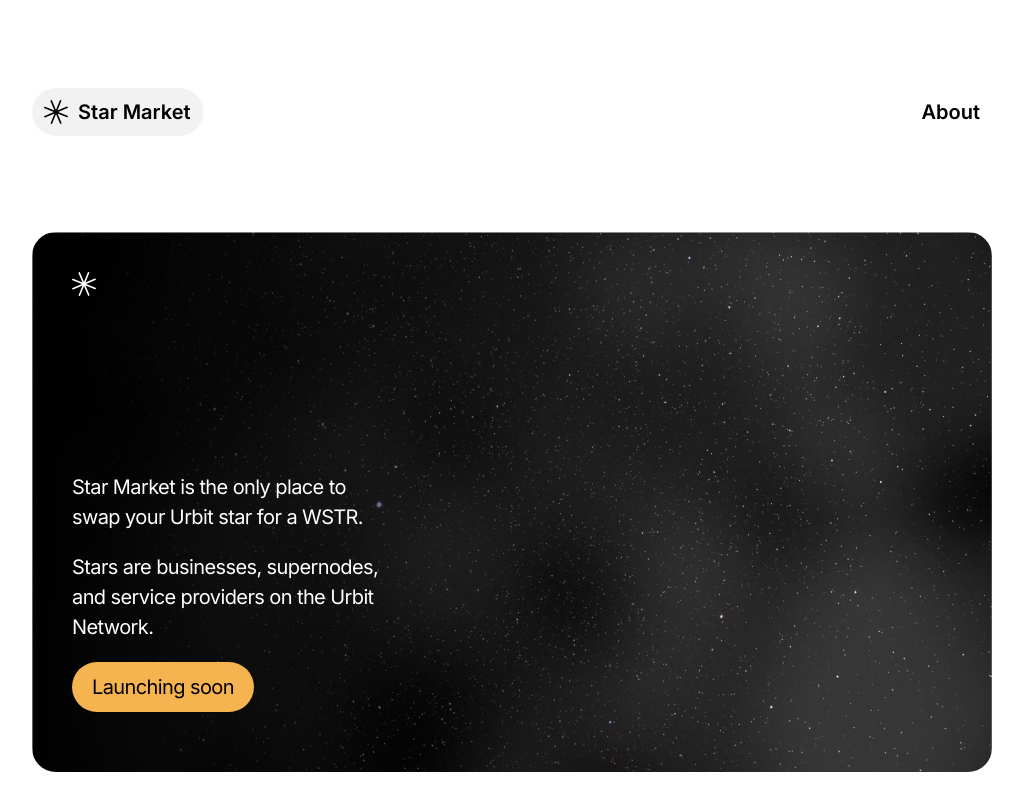
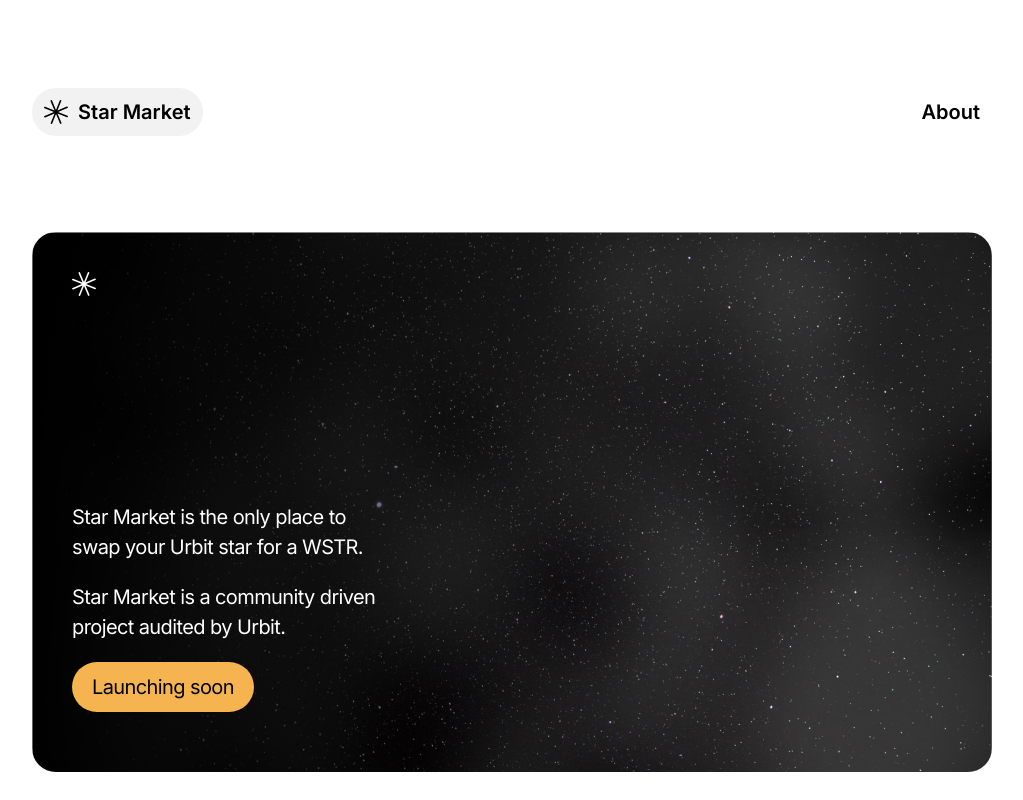
Before and after one commit to urbit/star.market, a React (Create React App) app: page / in a window 1280 px wide. Shown: the top 800 px of the page, without its empty margins (128-1151 px from the left). Built offline with nearby package versions, Linux system fonts and the light colour scheme; a web font is replaced by a local one; what web3 would draw is missing.

Commit message:
Update Home.tsx

```diff
--- a/src/components/Home.tsx
+++ b/src/components/Home.tsx
@@ -54,7 +54,7 @@ export default function Home() {
                         <p>Star Market is the only place to swap your Urbit star for a WSTR.
 </p>
 
-                        <p>Stars are businesses, supernodes, and service providers on the Urbit Network. </p>
+                        <p>Star Market is a community driven project audited by Urbit.</p>
 
                         <p className="timer bg-yellow text-black">
                             Launching soon
```
